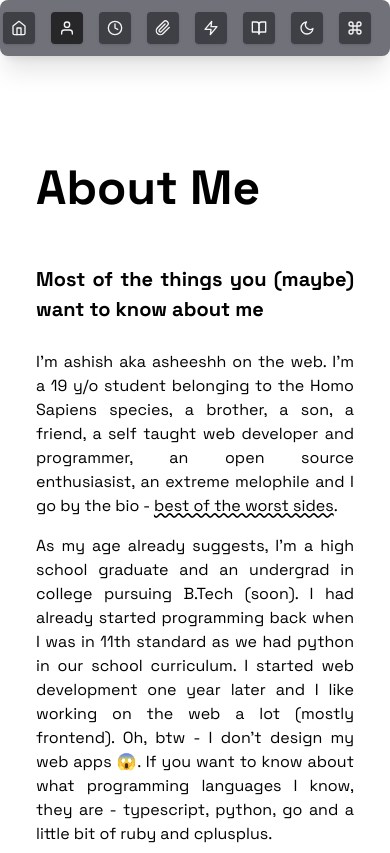
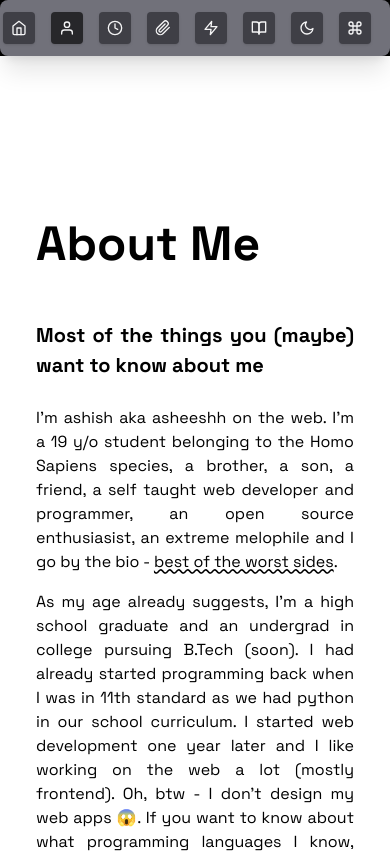
Before and after one commit to fn28chen/thang-vu-blogs, a Next.js app: page /about in a window 390 px wide. Shown: the top 853 px of the page. Built offline with nearby package versions, Linux system fonts and the light colour scheme.

Commit message:
(Feat) Refactor the GROQ query of sanity for each blog post

```diff
--- a/src/app/blogs/[blog_id]/page.tsx
+++ b/src/app/blogs/[blog_id]/page.tsx
@@ -1,28 +1,34 @@
 "use client";
 import { useEffect, useState } from "react";
-import Footer from "@/components/layout/footer";
+import { usePathname, useRouter } from "next/navigation";
+
+import { motion, useScroll } from "framer-motion";
+
 import { Post } from "../../../../sanity/lib/interface";
-import { usePathname, useRouter } from "next/navigation";
-import { Button } from "@/components/ui/button";
-import { ArrowLeft, ArrowUp } from "lucide-react";
 import { readClient } from "../../../../sanity/lib/client";
 import { PortableText } from "@portabletext/react";
+
+import { ArrowLeft, ArrowUp } from "lucide-react";
+import { Button } from "@/components/ui/button";
+import Footer from "@/components/layout/footer";
+
 import { LoadingPage } from "@/components/global/loading";
 import { SampleImageComponent } from "@/components/ui/imageComponent";
-
 export default function Blog() {
   const [blogs, setBlogs] = useState<Post[]>([]);
   const [isLoading, setIsLoading] = useState(true);
   const router = useRouter();
   const [isVisible, setIsVisible] = useState(false);
+  const { scrollYProgress } = useScroll();
 
   const pathname = usePathname()
     .split("/")
     .slice(usePathname().split("/").indexOf("blogs") + 1)[0];
 
+  // Fetch the current blog
   useEffect(() => {
     const fetchBlogs = async () => {
-      const response = await readClient.fetch(`*[_type=="post"]{
+      const response = await readClient.fetch(`*[_type=="post" && slug.current=="${pathname}"]{
         _id,
         title,
         slug,
@@ -42,10 +48,11 @@ export default function Blog() {
     fetchBlogs();
   }, []);
 
-  // Show button when page is scrolled down 100vh
+
+  // Show button when page is scrolled down 66vh
   useEffect(() => {
     const toggleVisibility = () => {
-      if (window.scrollY > window.innerHeight * 2/3) {
+      if (window.screenY > window.innerHeight * 0.66) {
         setIsVisible(true);
       } else {
         setIsVisible(false);
@@ -78,7 +85,9 @@ export default function Blog() {
           <LoadingPage />
         </div>
       ) : (
-        <div>
+        <motion.div
+
+        >
           <div className="flex flex-row gap-4 pb-12">
             <Button
               variant="outline"
@@ -124,7 +133,7 @@ export default function Blog() {
               <LoadingPage />
             )}
           </div>
-        </div>
+        </motion.div>
       )}
       <Footer />
     </section>
--- a/src/app/globals.css
+++ b/src/app/globals.css
@@ -3,38 +3,16 @@
 @tailwind utilities;
 
 body {
+  --black: #111111;
+  --white: #fdfdfd;
+  --green: #22cc88;
+  --blue: #0055ff;
+  --purple: #8855ff;
+  --red: #ff0055;
+  --orange: #ee4444;
+  --yellow: #ffcc00;
+  --mustard: #ffaa00;
   text-align: justify;
-}
-
-.custom-scrollbar::-webkit-scrollbar {
-  width: 10px;
-  height: 8px;
-}
-
-.custom-scrollbar::-webkit-scrollbar-track {
-  background: #FFF;
-}
-
-.custom-scrollbar::-webkit-scrollbar-thumb {
-  background: #6C7570;
-}
-
-.dark .custom-scrollbar::-webkit-scrollbar-track {
-  background: rgba(56, 55, 55, 0.75);
-}
-
-.dark .custom-scrollbar::-webkit-scrollbar-thumb {
-  background: #FFF;
-}
-
-::-webkit-scrollbar-thumb {
-  background: #6C7570;
-  -webkit-border-radius: 1ex;
-  -webkit-box-shadow: 0px 1px 2px rgba(151, 151, 151, 0.75);
-}
-
-::-webkit-scrollbar-corner {
-  background: #000;
 }
 
 @layer base {
@@ -113,3 +91,44 @@ body {
 article#blog * {
   margin: revert;
 }
+
+.progress-bar {
+  position: fixed;
+  top: 0;
+  left: 0;
+  right: 0;
+  height: 10px;
+  background: var(--red);
+  transform-origin: 0%;
+}
+
+.custom-scrollbar::-webkit-scrollbar {
+  width: 10px;
+  height: 8px;
+}
+
+.custom-scrollbar::-webkit-scrollbar-track {
+  background: #FFF;
+}
+
+.custom-scrollbar::-webkit-scrollbar-thumb {
+  background: #6C7570;
+}
+
+.dark .custom-scrollbar::-webkit-scrollbar-track {
+  background: rgba(56, 55, 55, 0.75);
+}
+
+.dark .custom-scrollbar::-webkit-scrollbar-thumb {
+  background: #FFF;
+}
+
+::-webkit-scrollbar-thumb {
+  background: #6C7570;
+  -webkit-border-radius: 1ex;
+  -webkit-box-shadow: 0px 1px 2px rgba(151, 151, 151, 0.75);
+}
+
+::-webkit-scrollbar-corner {
+  background: #000;
+}
--- a/src/app/layout.tsx
+++ b/src/app/layout.tsx
@@ -26,11 +26,11 @@ export default function RootLayout({
           enableSystem
           disableTransitionOnChange
         >
-          <div className="top-0 w-full block lg:hidden md:hidden items-center justify-center backdrop-blur-md absolute z-60">
+          <div className="top-0 w-full block lg:hidden md:hidden items-center justify-center relative z-60 bg-black">
             <MobileNavBar/>
           </div>
           <div className="flex justify-between w-full h-full relative">
-            <div className="w-[6%] h-full hidden md:block">
+            <div className="w-[6%] fixed h-full hidden md:block">
               <NavBar />
             </div>
             <Transition>{children}</Transition>
--- a/src/lib/markdownBase.tsx
+++ /dev/null
@@ -1,9 +0,0 @@
-'use server';
-
-import fs from "fs";
-import path from "path";
-
-export const getMdContent = async (filename: string) => {
-  const filePath = path.resolve(process.cwd(), `src/markdown/${filename}`);
-  return fs.readFileSync(filePath, 'utf-8');
-}
```
